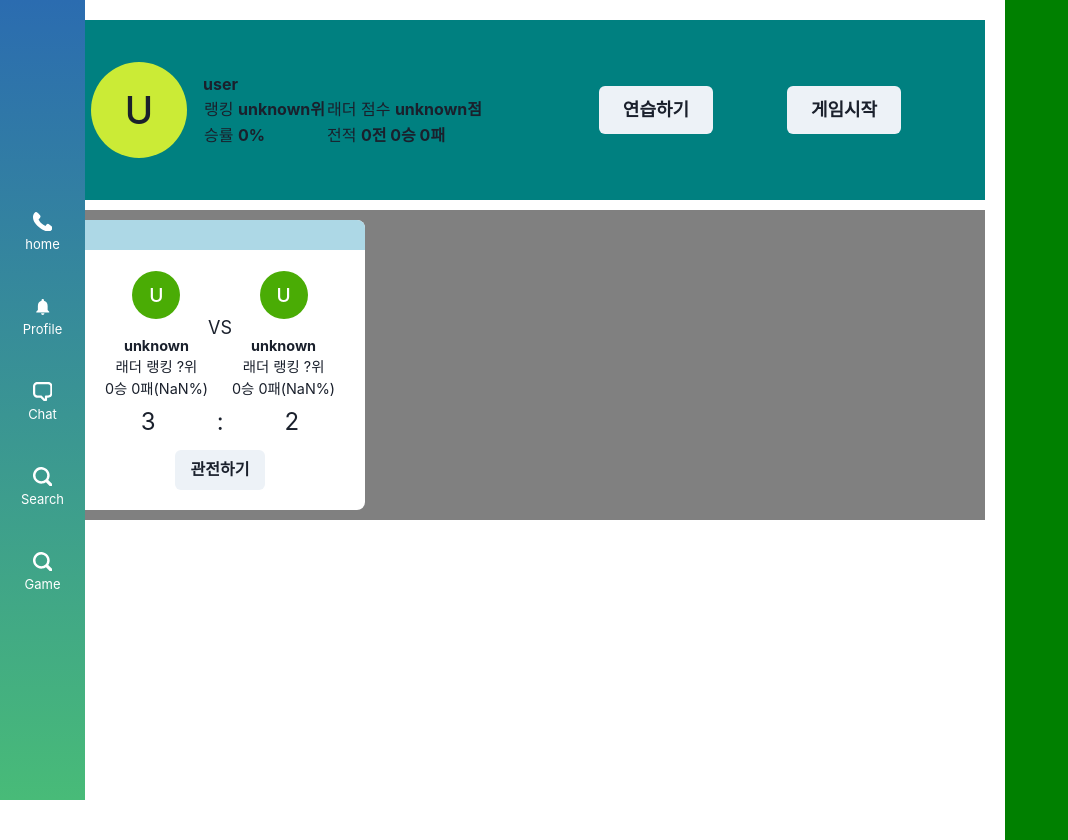
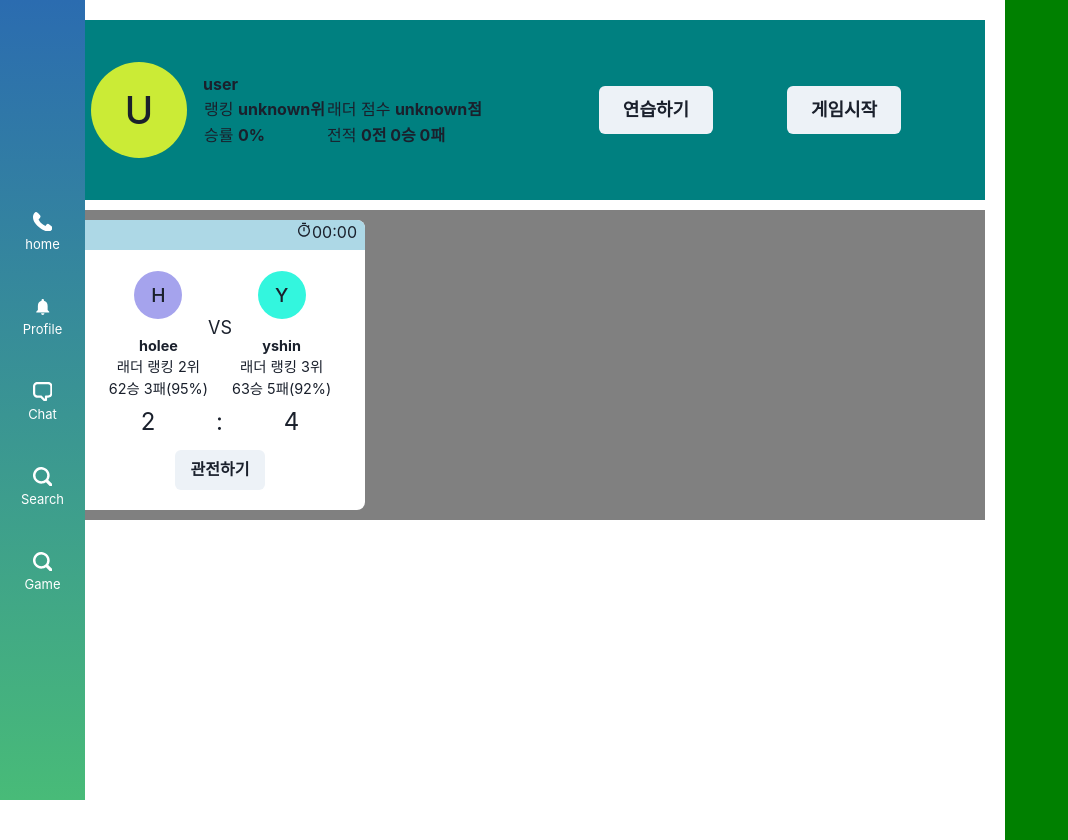
Before and after one commit to transcendence42/ft_transcendence, a React (Create React App) app in the folder front/: page / in a window 1280 px wide. Shown: the top 840 px of the page, without its empty margins (0-1068 px from the left). Built offline with nearby package versions, Linux system fonts and the light colour scheme.

Commit message:
feat: gameCard with runningTime

```diff
--- a/front/src/UI/molecules/ProfileMedium/index.tsx
+++ b/front/src/UI/molecules/ProfileMedium/index.tsx
@@ -9,6 +9,10 @@ interface ProfileMediumProps {
   totalWin?: number;
   totalLose?: number;
 }
+
+const calculateWinningRate = (totalWin: number, totalLose: number) => {
+  return Math.floor((totalWin / (totalWin + totalLose)) * 100);
+};
 
 const ProfileMedium = ({
   name = 'unknown',
@@ -27,7 +31,7 @@ const ProfileMedium = ({
           </div>
           <div>래더 랭킹 {ranking}위</div>
           <div>
-            {totalWin}승 {totalLose}패({totalWin / (totalWin + totalLose)}%)
+            {totalWin}승 {totalLose}패({calculateWinningRate(totalWin, totalLose)}%)
           </div>
         </div>
       </Box>
--- /dev/null
+++ b/front/src/UI/organisms/GameCard/DummyGameCardData.tsx
@@ -0,0 +1,18 @@
+export const DummyGameCardData = {
+  playerA: {
+    name: 'holee',
+    imageSrc: '',
+    ranking: '2',
+    totalWin: 62,
+    totalLose: 3,
+    currentScore: 2,
+  },
+  playerB: {
+    name: 'yshin',
+    imageSrc: '',
+    ranking: '3',
+    totalWin: 63,
+    totalLose: 5,
+    currentScore: 4,
+  },
+};
--- a/front/src/UI/organisms/GameCard/index.tsx
+++ b/front/src/UI/organisms/GameCard/index.tsx
@@ -1,8 +1,28 @@
 import React from 'react';
-import { Box, Text, Button } from '@chakra-ui/react';
+import { Box, Text, Button, Icon } from '@chakra-ui/react';
+import { MdTimer } from 'react-icons/md';
 import ProfileMedium from '../../molecules/ProfileMedium';
 
-const GameCard = () => {
+interface PlayerInfo {
+  name?: string;
+  imageSrc?: string;
+  ranking?: string;
+  totalWin?: number;
+  totalLose?: number;
+  currentScore?: number;
+}
+
+interface GameCardProps {
+  playerA: PlayerInfo;
+  playerB: PlayerInfo;
+  startTime: Date;
+}
+
+const getRunningTime = (startTime: Date) => {
+  return `00:00`;
+};
+
+const GameCard = ({ playerA, playerB, startTime }: GameCardProps) => {
   return (
     <>
       <Box backgroundColor="white" w="290px" h="290px" maxW="md" borderRadius="lg" textAlign="center">
@@ -11,17 +31,36 @@ const GameCard = () => {
           backgroundColor="lightblue"
           borderTopRadius="lg"
           display="flex"
-          justifyContent="space-between"
-        ></Box>
+          justifyContent="flex-end"
+          alignContent="center"
+          paddingRight="0.5rem"
+        >
+          <div>
+            <Icon as={MdTimer} />
+            {getRunningTime(startTime)}
+          </div>
+        </Box>
         <Box margin="0.3rem" display="flex" justifyContent="center" alignItems="center">
-          <ProfileMedium />
+          <ProfileMedium
+            name={playerA.name}
+            imageSrc={playerA.imageSrc}
+            ranking={playerA.ranking}
+            totalWin={playerA.totalWin}
+            totalLose={playerA.totalLose}
+          />
           <Text fontSize="lg">VS</Text>
-          <ProfileMedium />
+          <ProfileMedium
+            name={playerB.name}
+            imageSrc={playerB.imageSrc}
+            ranking={playerB.ranking}
+            totalWin={playerB.totalWin}
+            totalLose={playerB.totalLose}
+          />
         </Box>
         <Box margin="0.3rem" display="flex" justifyContent="space-evenly">
-          <Text fontSize="2xl">3</Text>
+          <Text fontSize="2xl">{playerA.currentScore}</Text>
           <Text fontSize="2xl">:</Text>
-          <Text fontSize="2xl">2</Text>
+          <Text fontSize="2xl">{playerB.currentScore}</Text>
         </Box>
         <Button margin="0.3rem">관전하기</Button>
       </Box>
--- a/front/src/pages/Main/index.tsx
+++ b/front/src/pages/Main/index.tsx
@@ -3,11 +3,12 @@ import MainPageTemplate from '../../templates/Main';
 import ProfileLarge from '../../UI/organisms/MainHeader';
 import MainButtons from '../../UI/molecules/MainButtons';
 import GameCard from '../../UI/organisms/GameCard';
+import { DummyGameCardData } from '../../UI/organisms/GameCard/DummyGameCardData';
 
 const Main: React.FC = () => {
   return (
     <MainPageTemplate mainHeader={<ProfileLarge rightComponent={<MainButtons />} />}>
-      <GameCard />
+      <GameCard playerA={DummyGameCardData.playerA} playerB={DummyGameCardData.playerB} />
     </MainPageTemplate>
   );
 };
```
